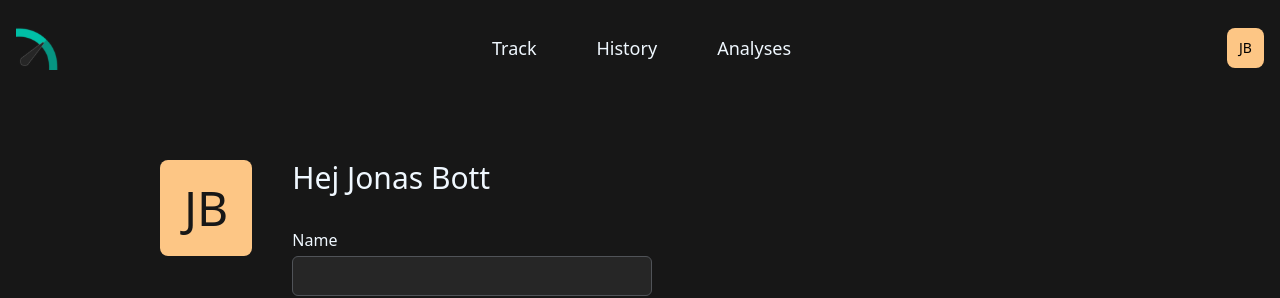
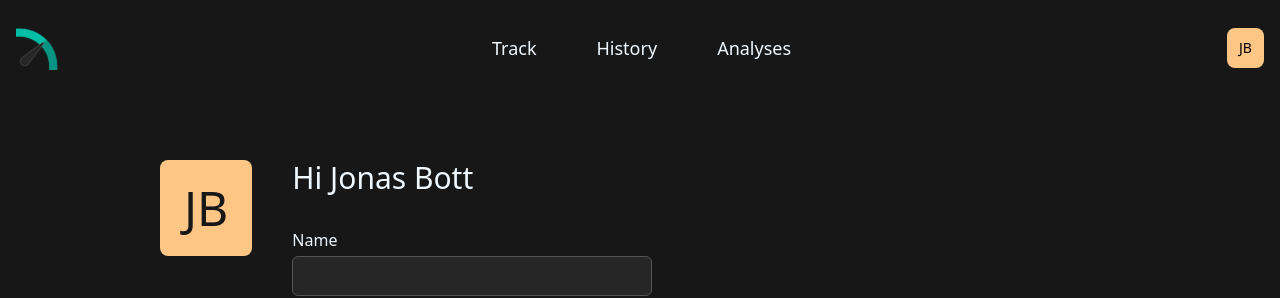
Before and after one commit to D3nn7/worktime-tracker, a Next.js app in the folder worktime-tracker-dev/: page /account in a window 1280 px wide. Shown: the top 298 px of the page. Built offline with nearby package versions, Linux system fonts and the light colour scheme.

Commit message:
revise gay things XD

```diff
--- a/worktime-tracker-dev/pages/account/index.tsx
+++ b/worktime-tracker-dev/pages/account/index.tsx
@@ -17,7 +17,7 @@ export default function Account() {
                     </div>
                     <div className="w-full">
                         <div className="pb-10">
-                            <h1 className="text-3xl pb-8">Hej Jonas Bott</h1>
+                            <h1 className="text-3xl pb-8">Hi Jonas Bott</h1>
                             <form action="">
                                 <div className="flex flex-col pb-5">
                                     <label htmlFor="" className="pb-1">
@@ -58,7 +58,10 @@ export default function Account() {
                                     Change password
                                 </Link>
                             </button>
-                            <button hidden className="py-2.5 px-5 w-[170px] rounded-lg text-bg-base bg-red-base">
+                            <button
+                                hidden
+                                className="py-2.5 px-5 w-[170px] rounded-lg text-bg-base bg-red-base"
+                            >
                                 Delete account
                             </button>
                         </div>
```
